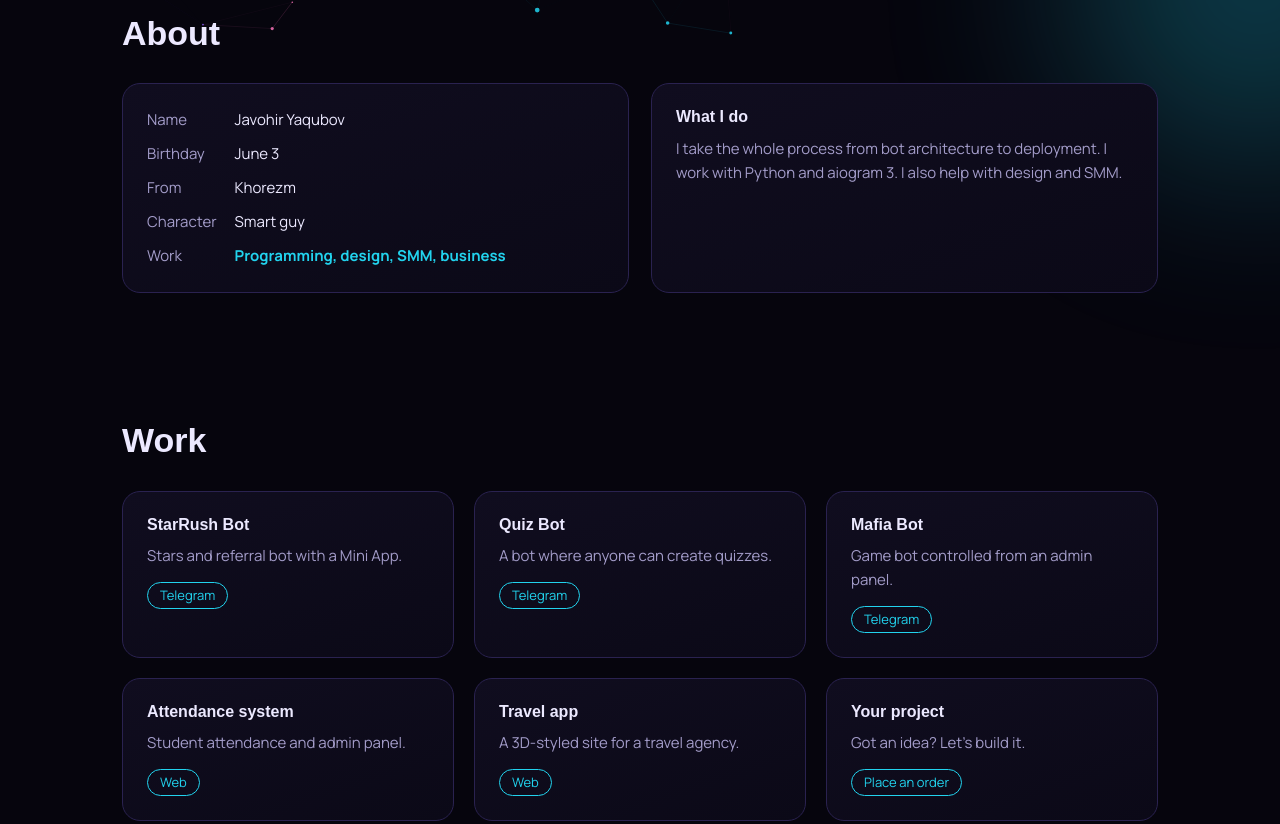
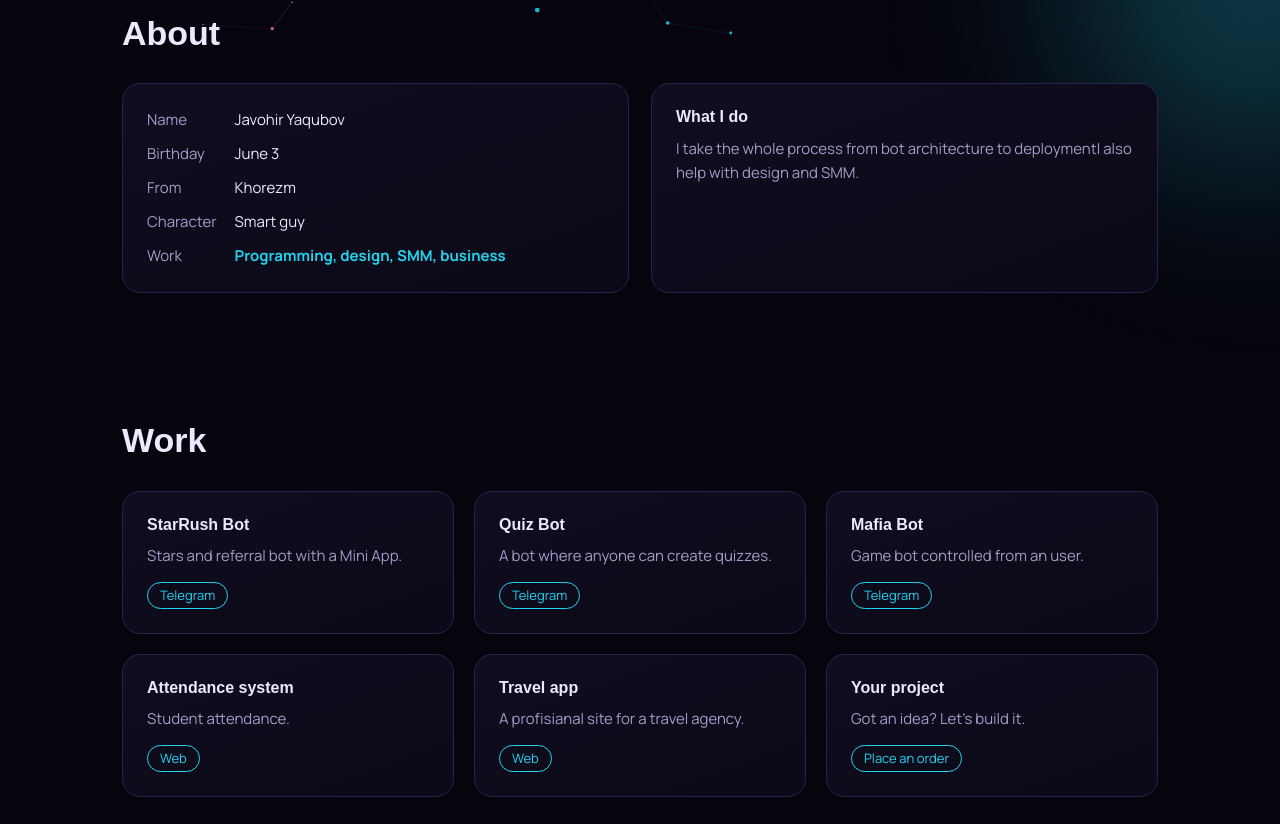
Before and after one commit to realljavohir/javohir-site, a website: page index.html in a window 1280 px wide. Shown: the part 760-1584 px from the top of the page. Drawn offline with Linux system fonts and the light colour scheme; no server answers; a web font is replaced by a local one.

Commit message:
Update index.html

```diff
--- a/index.html
+++ b/index.html
@@ -203,10 +203,10 @@ input,select.f,textarea{font-size:16px}
 <script>
 var L={
 uz:{rl:"Telegram bot dasturchi|Veb-sayt yaratuvchi|Dizayner|SMM",n1:"Men haqimda",n2:"Ishlarim",n3:"Buyurtma berish",n4:"Aloqa",n5:"Kanal postlari",
-h1:"Salom, men <span>Javohir</span>. Dasturchiman.",hp:"Telegram botlar, veb-saytlar va ilovalar yasayman. G'oyadan tayyor ishlaydigan loyihagacha o'zim qilaman.",b1:"Buyurtma berish",b2:"Ishlarimni ko'rish",
+h1:"Salom, men <span>Javohir</span>.",hp:"Telegram botlar, veb-saytlar va ilovalar yasayman. G'oyadan tayyor ishlaydigan loyihagacha o'zim qilaman.",b1:"Buyurtma berish",b2:"Ishlarimni ko'rish",
 d1:"Ism",d2:"Tug'ilgan kun",v2:"3-iyun",d3:"Manzil",v3:"Xorazm",d4:"Hulq",v4:"Aqili bola",d5:"Kasb",v5:"Dasturchilik, dizayn, SMM, biznes",
-c1:"Nima qila olaman",c2:"Bot arxitekturasidan deploygacha butun jarayonni o'zim bajaraman. Python va aiogram 3 bilan ishlayman. Dizayn va SMM bo'yicha ham yordam beraman.",
-p1:"Stars va referal bot, Mini App bilan.",p2:"Har kim o'z testini yaratadigan bot.",p3:"Admin paneldan boshqariladigan o'yin boti.",t4:"Davomat tizimi",p4:"O'quvchilar davomati va admin panel.",t5:"Sayohat ilovasi",p5:"Turagentlik uchun 3D dizaynli sayt.",t6:"Sizning loyihangiz",p6:"G'oyangiz bormi? Birga yasaymiz.",
+c1:"Nima qila olaman",c2:"Bot arxitekturasidan deploygacha butun jarayonni o'zim bajaraman. Python va aiogram 3 bilan va h.k ishlayman. Dizayn va SMM bo'yicha ham yordam beraman.",
+p1:"Stars va referal bot, Mini App bilan.",p2:"Har kim o'z testini yaratadigan bot.",p3:"Foydalonuvchi boshqariladigan o'yin boti.",t4:"Davomat tizimi",p4:"O'quvchilar davomati.",t5:"Sayohat ilovasi",p5:"Turagentlik uchun profisianal sayt.",t6:"Sizning loyihangiz",p6:"G'oyangiz bormi? Birga yasaymiz.",
 f1:"Ismingiz",f2:"Xizmat turi",o5:"Boshqa",f3:"Nima kerak?",f4:"Telegram orqali yuborish",ph:"Qisqacha yozing: nima kerak, qachongacha",ok:"Telegram ochildi. Xabarni yuboring.",pe:"Postlar hozircha yuklanmadi. Kanalni ochib ko'ring: @javohirstars"},
 ru:{rl:"Разработчик Telegram-ботов|Создатель сайтов|Дизайнер|SMM",n1:"Обо мне",n2:"Работы",n3:"Заказать",n4:"Контакты",n5:"Посты канала",
 h1:"Привет, я <span>Javohir</span>. Разработчик.",hp:"Делаю Telegram-ботов, сайты и приложения. От идеи до работающего проекта всё делаю сам.",b1:"Заказать",b2:"Смотреть работы",
@@ -217,8 +217,8 @@ f1:"Ваше имя",f2:"Тип услуги",o5:"Другое",f3:"Что ну
 en:{rl:"Telegram bot developer|Website builder|Designer|SMM",n1:"About",n2:"Work",n3:"Order",n4:"Contact",n5:"Channel posts",
 h1:"Hi, I'm <span>Javohir</span>. I'm a developer.",hp:"I build Telegram bots, websites and apps. From the idea to a working project, I handle it all myself.",b1:"Place an order",b2:"See my work",
 d1:"Name",d2:"Birthday",v2:"June 3",d3:"From",v3:"Khorezm",d4:"Character",v4:"Smart guy",d5:"Work",v5:"Programming, design, SMM, business",
-c1:"What I do",c2:"I take the whole process from bot architecture to deployment. I work with Python and aiogram 3. I also help with design and SMM.",
-p1:"Stars and referral bot with a Mini App.",p2:"A bot where anyone can create quizzes.",p3:"Game bot controlled from an admin panel.",t4:"Attendance system",p4:"Student attendance and admin panel.",t5:"Travel app",p5:"A 3D-styled site for a travel agency.",t6:"Your project",p6:"Got an idea? Let's build it.",
+c1:"What I do",c2:"I take the whole process from bot architecture to deploymentI also help with design and SMM.",
+p1:"Stars and referral bot with a Mini App.",p2:"A bot where anyone can create quizzes.",p3:"Game bot controlled from an user.",t4:"Attendance system",p4:"Student attendance.",t5:"Travel app",p5:"A profisianal site for a travel agency.",t6:"Your project",p6:"Got an idea? Let's build it.",
 f1:"Your name",f2:"Service",o5:"Other",f3:"What do you need?",f4:"Send via Telegram",ph:"Briefly: what you need and by when",ok:"Telegram opened. Send the message.",pe:"Posts are not loaded yet. Open the channel: @javohirstars"}
 };
 var $=function(i){return document.getElementById(i)};
```
